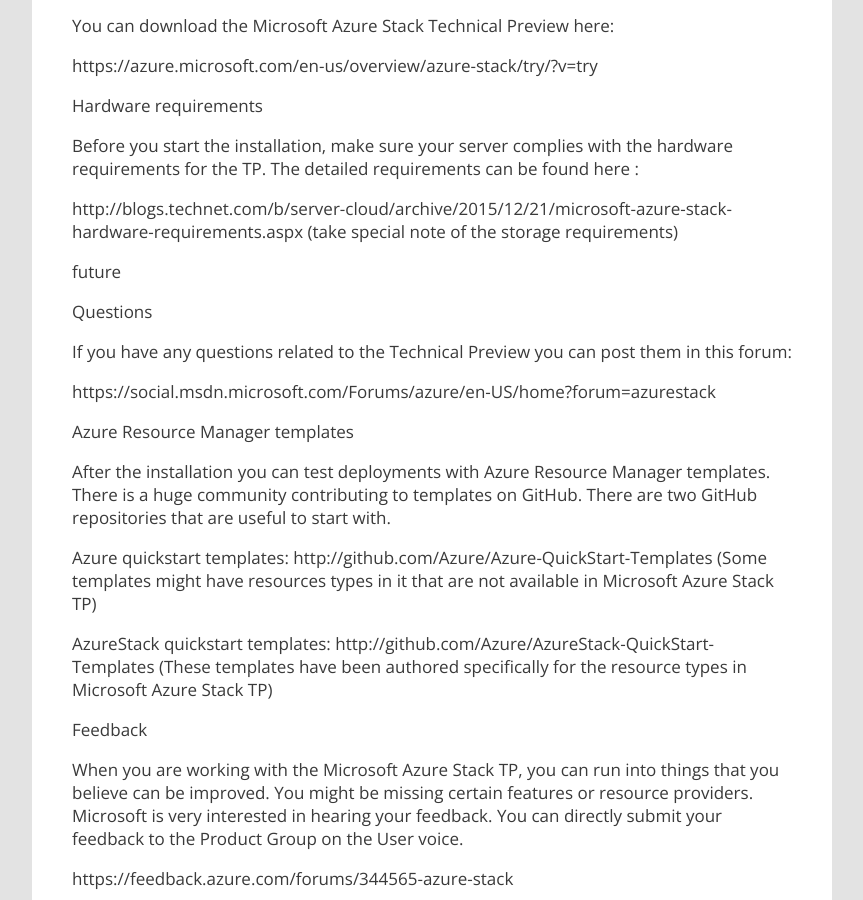
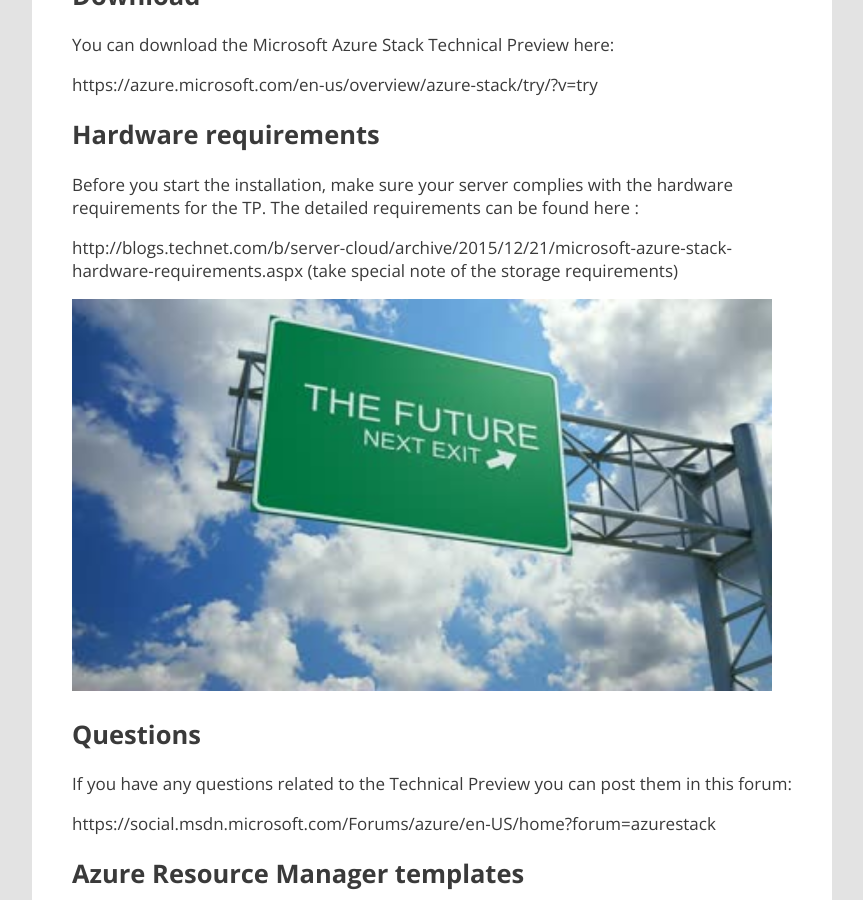
Before and after one commit to marcvaneijk/marcvaneijk.old, a Jekyll site: the page built from _posts/2016-01-29-pointers.md, in a window 1280 px wide and 900 px high, scrolled down 426 px. Shown: the whole window, without its empty margins (58-921 px from the left). Built offline with Jekyll 4.4.1, drawn with Linux system fonts in a browser that asks for light colours; nearby versions of some CDN libraries.

Commit message:
Update 2016-01-29-pointers.md

```diff
--- a/_posts/2016-01-29-pointers.md
+++ b/_posts/2016-01-29-pointers.md
@@ -5,27 +5,27 @@ author: Marc van Eijk
 title: A couple of pointers to get you started with the Microsoft Azure Stack Technical Preview
 tags:
 ---
-Download
+## Download
 
 You can download the Microsoft Azure Stack Technical Preview here:
 
 https://azure.microsoft.com/en-us/overview/azure-stack/try/?v=try
 
-Hardware requirements
+## Hardware requirements
 
 Before you start the installation, make sure your server complies with the hardware requirements for the TP. The detailed requirements can be found here :
 
 http://blogs.technet.com/b/server-cloud/archive/2015/12/21/microsoft-azure-stack-hardware-requirements.aspx (take special note of the storage requirements)
 
-future
+<img src="/images/2016-01-29/future.jpg" width="700">
 
-Questions
+## Questions
 
 If you have any questions related to the Technical Preview you can post them in this forum:
 
 https://social.msdn.microsoft.com/Forums/azure/en-US/home?forum=azurestack
 
-Azure Resource Manager templates
+## Azure Resource Manager templates
 
 After the installation you can test deployments with Azure Resource Manager templates. There is a huge community contributing to templates on GitHub. There are two GitHub repositories that are useful to start with.
 
@@ -33,7 +33,7 @@ Azure quickstart templates: http://github.com/Azure/Azure-QuickStart-Templates (
 
 AzureStack quickstart templates: http://github.com/Azure/AzureStack-QuickStart-Templates (These templates have been authored specifically for the resource types in Microsoft Azure Stack TP)
 
-Feedback
+## Feedback
 
 When you are working with the Microsoft Azure Stack TP, you can run into things that you believe can be improved. You might be missing certain features or resource providers. Microsoft is very interested in hearing your feedback. You can directly submit your feedback to the Product Group on the User voice.
 
```
